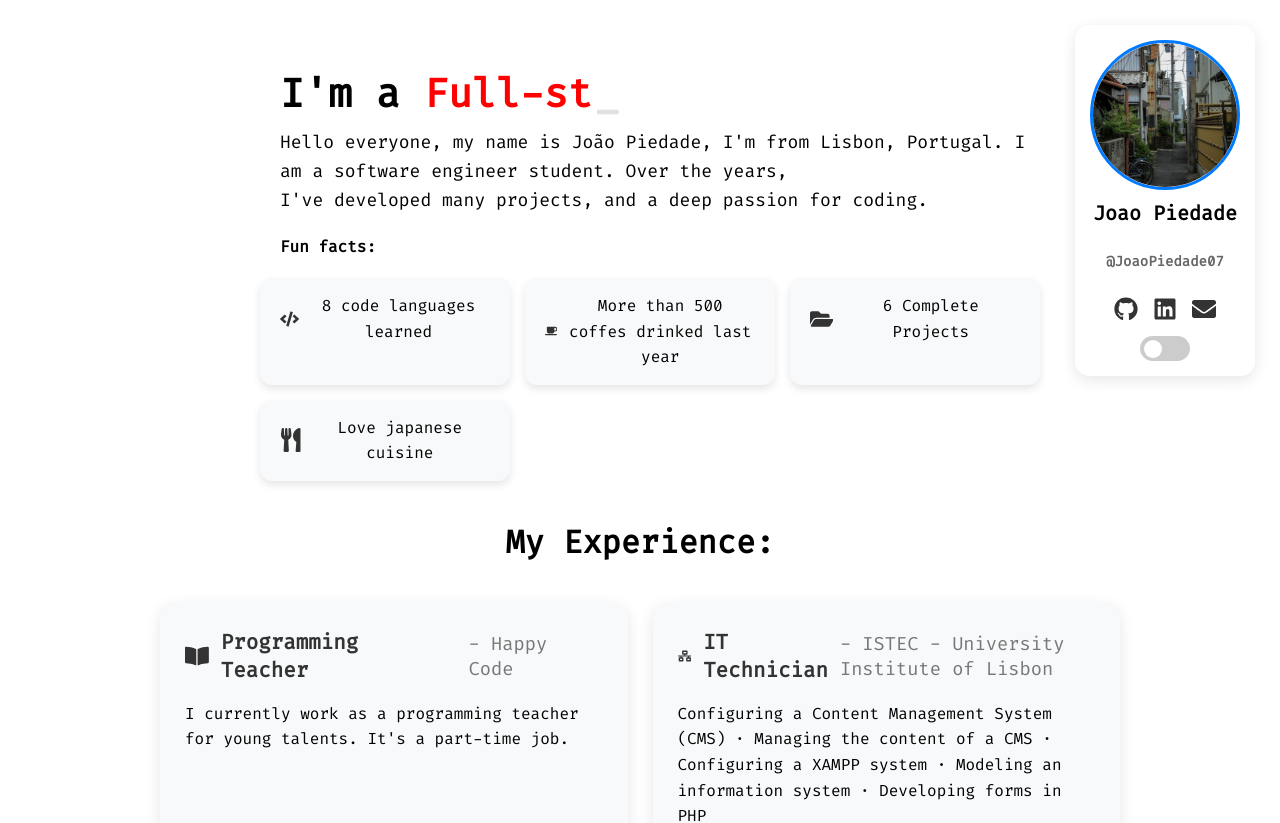
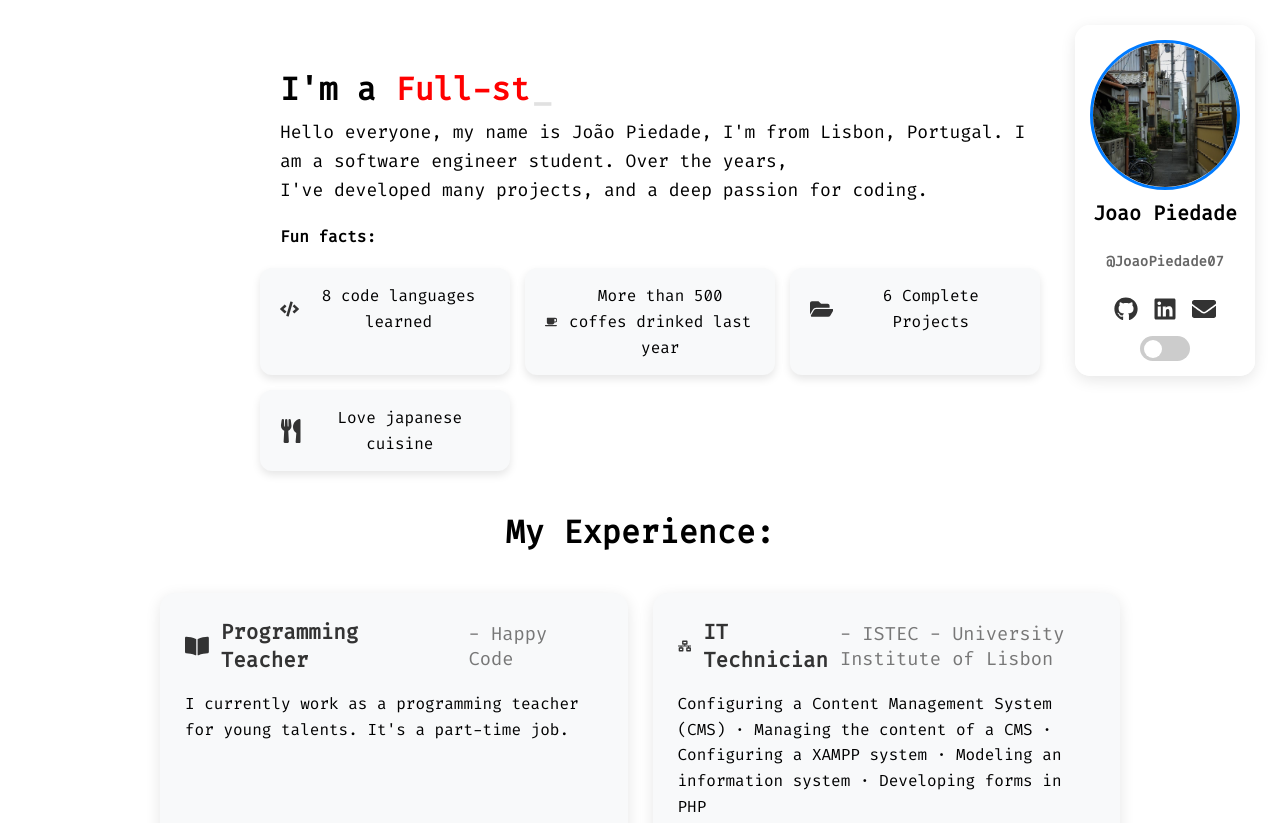
Before and after one commit to JoaoPiedade07/portefolio, a React (Create React App) app: page / in a window 1280 px wide. Shown: the top 823 px of the page. Built offline with nearby package versions, Linux system fonts and the light colour scheme.

Commit message:
Update App.css

```diff
--- a/src/App.css
+++ b/src/App.css
@@ -67,7 +67,7 @@ body::-webkit-scrollbar {
 
 h1 {
   margin: 0;
-  font-size: 2.5rem;
+  font-size: 2.0rem;
   line-height: 1.2;
 }
 
```
